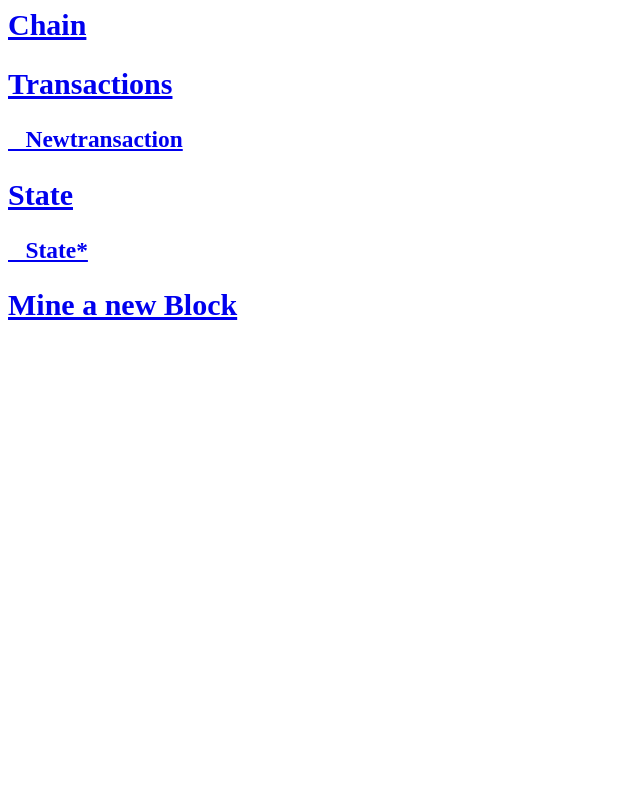
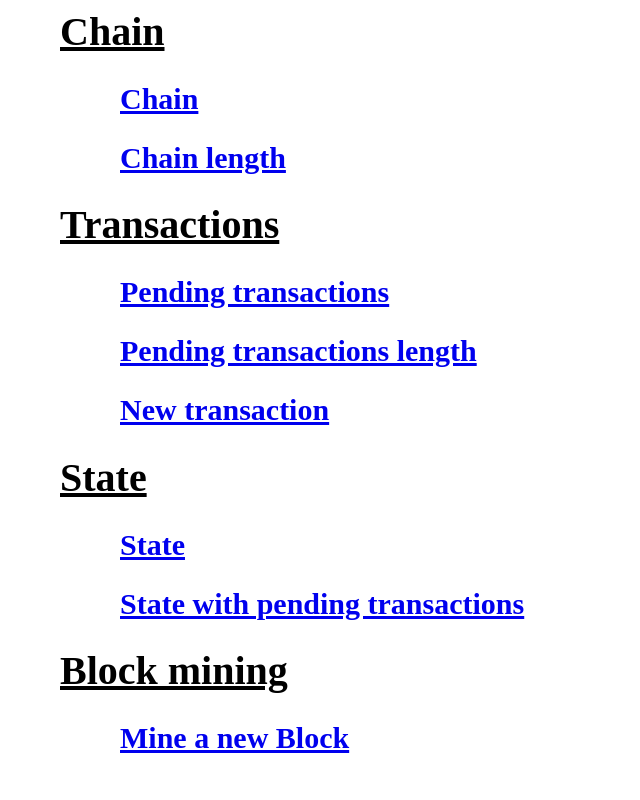
Before and after one commit to ramonus/bchain, a Flask app: page / in a window 1280 px wide. Shown: the whole page, without its empty margins (0-640 px from the left). Run offline with Flask 2, Linux system fonts and the light colour scheme; parts of the project's set-up code (start-up, migrations or seed data) failed here and were passed over.

Commit message:
Updated gui

```diff
--- a/templates/index.html
+++ b/templates/index.html
@@ -1,13 +1,28 @@
 <html>
     <head>
         <title>Test gui</title>
+        <style>
+            h1{
+                text-decoration: underline;
+            }
+            :not(h1){
+                margin-left: 30px;
+            }
+        </style>
     </head>
     <body style="font-size:20px">
+        <h1>Chain</h1>
         <h2><a href="/chain">Chain</a></h2>
-        <h2><a href="/transactions">Transactions</a></h2>
-        <h3><a href="/new_transaction">&nbsp;&nbsp;&nbsp;Newtransaction</a></h3>
+        <h2><a href="/chain/length">Chain length</a></h2>
+
+        <h1>Transactions</h1>
+        <h2><a href="/transactions">Pending transactions</a></h2>
+        <h2><a href="/transactions/length">Pending transactions length</a></h2>
+        <h2><a href="/new_transaction">New transaction</a></h2>
+        <h1>State</h1>
         <h2><a href="/state">State</a></h2>
-        <h3><a href="/state/all">&nbsp;&nbsp;&nbsp;State*</a></h3>
+        <h2><a href="/state/all">State with pending transactions</a></h2>
+        <h1>Block mining</h1>
         <h2><a href="/mine">Mine a new Block</a></h2>
     </body>
 </html>
--- a/templates/newt_gui.html
+++ b/templates/newt_gui.html
@@ -44,7 +44,7 @@
                 let req = {
                     wallet: JSON.parse(wallet),
                     recipient: recipient,
-                    amount: parseFloat(amount),
+                    amount: parseFloat(amount)*1.0,
                 }
                 $.ajax({
                     type: "POST",
```
